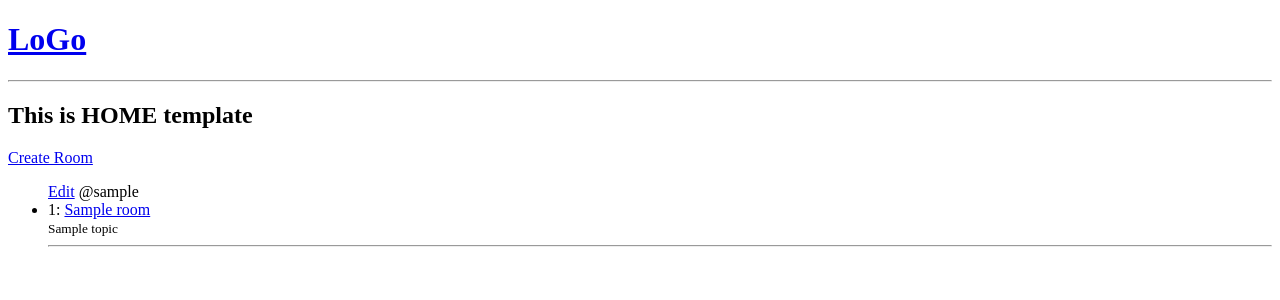
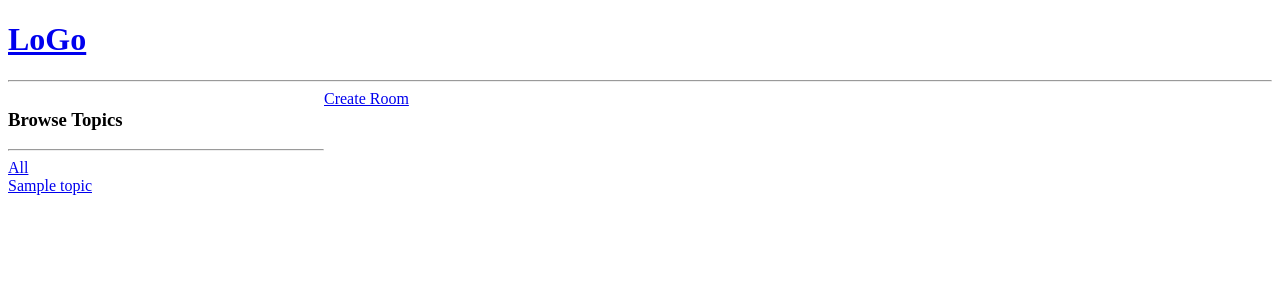
Before and after one commit to rogerccopa/StudyBud, a Django app: page / in a window 1280 px wide. Shown: the top 300 px of the page. Run offline with Django 5.2, Linux system fonts and the light colour scheme; tables that the repository leaves empty hold one stand-in row (values such as "Sample post").

Commit message:
adding topics

```diff
--- a/base/urls.py
+++ b/base/urls.py
@@ -6,5 +6,6 @@
     path('', views.home, name='home'),
     path('room/<str:pk>', views.room, name='room'),
     path('room-create', views.createRoom, name='create-room'),
-    path('room-update/<str:pk>', views.updateRoom, name='update-room')
+    path('room-update/<str:pk>', views.updateRoom, name='update-room'),
+    path('room-delete/<str:pk>', views.deleteRoom, name='delete-room')
 ]
--- a/base/views.py
+++ b/base/views.py
@@ -1,10 +1,14 @@
 from django.shortcuts import render, redirect
-from .models import Room
+from .models import Room, Topic
 from .forms import RoomForm
 
 def home(request):
-    # context = {'rooms': rooms}
-    context = {'rooms': Room.objects.all()}
+    q = request.GET.get('q')
+    # rooms = Room.objects.all()
+    # CONTINUE HERE...
+    rooms = Room.objects.filter(topic__name = q)
+    topics = Topic.objects.all()
+    context = {'rooms': rooms, 'topics': topics}
     return render(request, 'base/home.html', context)
 
 def room (request, pk):
@@ -35,3 +39,11 @@
     form = RoomForm(instance=room)
     context = {'form': form}
     return render(request, 'base/room_form.html', context)
+
+def deleteRoom(request, pk):
+    room = Room.objects.get(id = pk)
+    if request.method == 'POST':
+        room.delete()
+        return redirect('home')
+
+    return render(request, 'base/delete.html', {'obj': room})
--- a/templates/base/home.html
+++ b/templates/base/home.html
@@ -1,13 +1,30 @@
 {% extends 'main.html' %}
 
 {% block content %}
-<h2>This is HOME template</h2>
+<style>
+    .home-container {
+        display: grid;
+        grid-template-columns: 1fr 3fr;
+    }
+</style>
 
+<div class="home-container">
+    <div>
+        <h3>Browse Topics</h3>
+        <hr>
+        <div><a href="{% url 'home'%}">All</a></div>
+        {% for topic in topics %}
+            <div>
+                <a href="{% url 'home'%}?q={{topic.name}}">{{topic.name}}</a>
+            </div>
+        {% endfor %}
+    </div>
     <div>
         <a href="{% url 'create-room' %}">Create Room</a>
         <ul>
         {% for room in rooms %}
             <a href="{% url 'update-room' room.id %}">Edit</a>
+            <a href="{% url 'delete-room' room.id %}">Delete</a>
             <span>@{{room.host.username}}</span>
 
             <!--                     'room' is named in urls.py & following is dynamic params -->
@@ -19,4 +36,6 @@
         </ul>
     </div>
 
+</div>
+
 {% endblock %}
```
Also changed, not shown: templates/base/delete.html (added, +11 -0 lines). Lines whose indentation alone changed are shown as unchanged.
